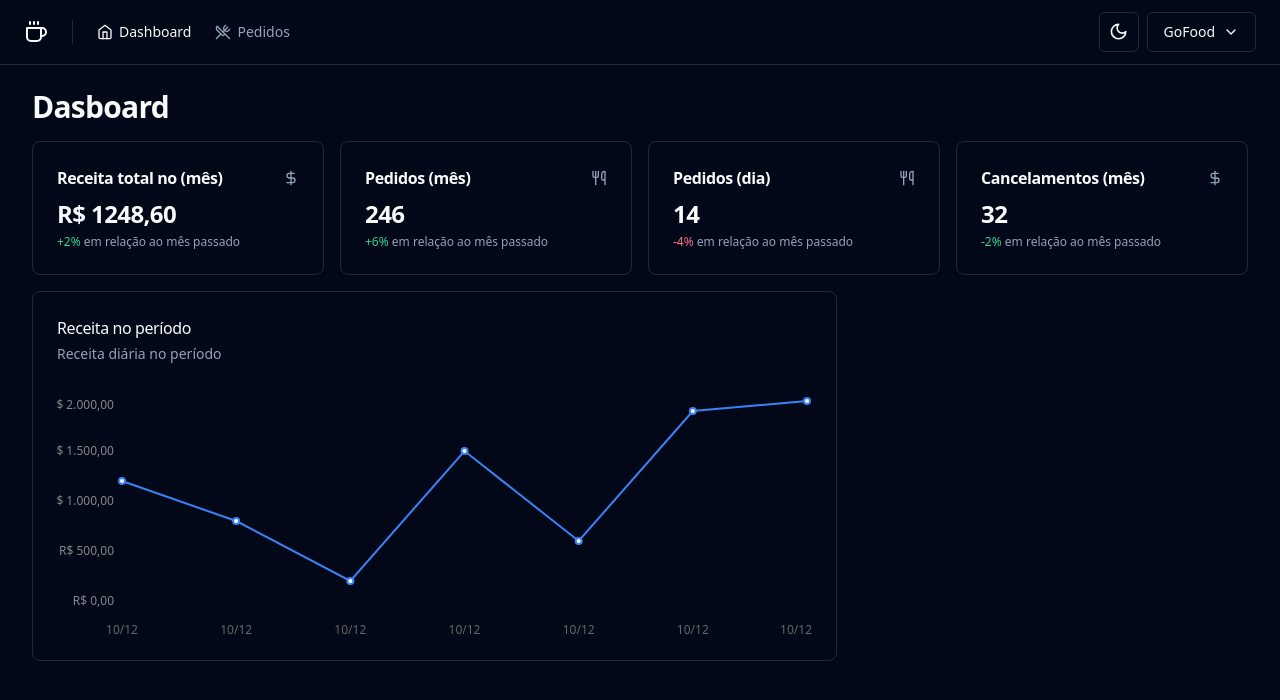
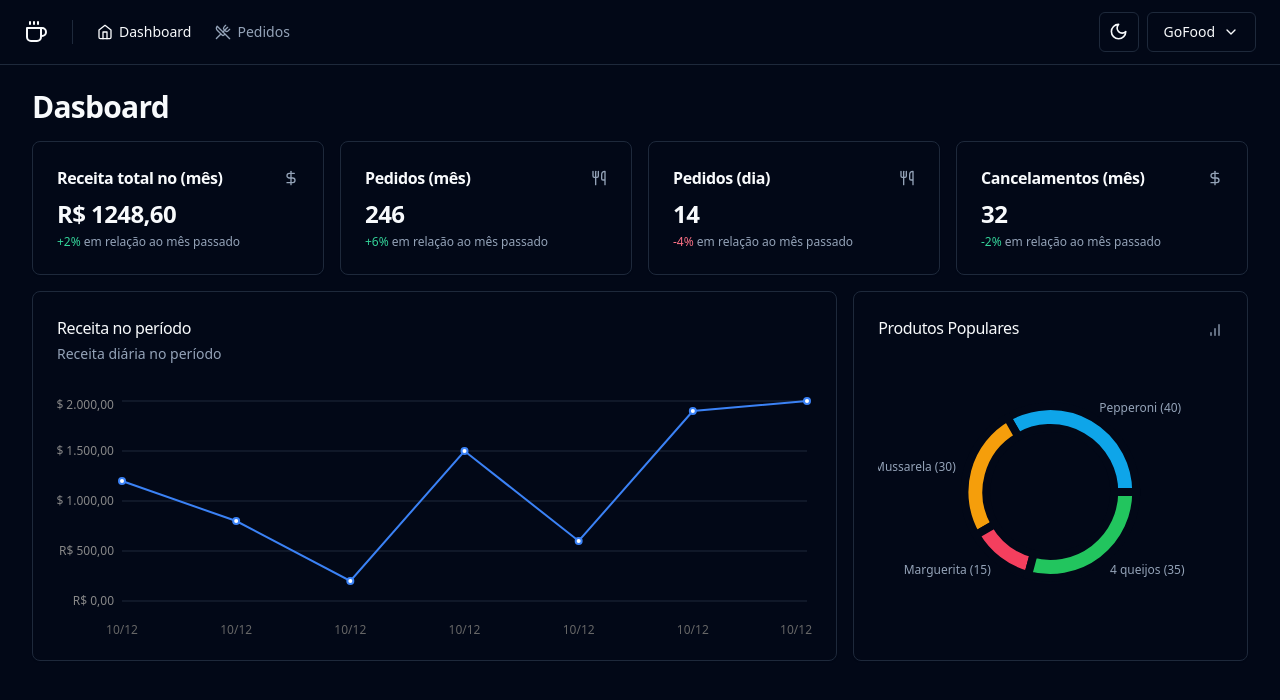
Before and after one commit to avilyre/gofood, a React (Vite) app: page / in a window 1280 px wide. Shown: the top 700 px of the page. Built offline with nearby package versions, Linux system fonts and the light colour scheme.

Commit message:
feat: add popular products pie chart

```diff
--- a/src/pages/app/dashboard/dashboard.tsx
+++ b/src/pages/app/dashboard/dashboard.tsx
@@ -5,6 +5,7 @@
 import { MonthCanceledOrdersAmountCard } from "./month-canceled-orders-amount";
 import { MonthOrdersAmountCard } from "./month-orders-amount-card";
 import { MonthRevenueCard } from "./month-revenue-card";
+import { PopularProductsChart } from "./popular-products-chart";
 import { RevenueChart } from "./revenue.chart";
 
 export function Dashboard() {
@@ -23,6 +24,7 @@
 
         <div className="grid grid-cols-9 gap-4">
           <RevenueChart />
+          <PopularProductsChart />
         </div>
       </div>
     </Fragment>
--- /dev/null
+++ b/src/pages/app/dashboard/popular-products-chart.tsx
@@ -0,0 +1,90 @@
+import { BarChart } from "lucide-react";
+import { Cell, Pie, PieChart, ResponsiveContainer } from "recharts";
+import colors from "tailwindcss/colors";
+
+import { Card, CardContent, CardHeader, CardTitle } from "@/components/ui/card";
+
+const data = [
+  { product: "Pepperoni", amount: 40 },
+  { product: "Mussarela", amount: 30 },
+  { product: "Marguerita", amount: 15 },
+  { product: "4 queijos", amount: 35 },
+];
+
+const COLORS = [
+  colors.sky[500],
+  colors.amber[500],
+  colors.rose[500],
+  colors.green[500],
+];
+
+export function PopularProductsChart() {
+  return (
+    <Card className="col-span-3">
+      <CardHeader className="pb-8">
+        <div className="space-y-1 flex items-center justify-between">
+          <CardTitle className="text-base font-medium">
+            Produtos Populares
+          </CardTitle>
+          <BarChart className="w-4 h-4 text-muted-foreground" />
+        </div>
+      </CardHeader>
+      <CardContent>
+        <ResponsiveContainer width="100%" height={240}>
+          <PieChart data={data} style={{ fontSize: 12 }}>
+            <Pie
+              data={data}
+              dataKey="amount"
+              nameKey="product"
+              cx="50%"
+              cy="50%"
+              outerRadius={86}
+              innerRadius={64}
+              strokeWidth={8}
+              labelLine={false}
+              label={({
+                cx,
+                cy,
+                midAngle,
+                innerRadius,
+                outerRadius,
+                value,
+                index,
+              }) => {
+                const RADIAN = Math.PI / 180;
+                const radius = 12 + innerRadius + (outerRadius - innerRadius);
+                const x = cx + radius * Math.cos(-midAngle * RADIAN);
+                const y = cy + radius * Math.sin(-midAngle * RADIAN);
+
+                return (
+                  <text
+                    x={x}
+                    y={y}
+                    className="fill-muted-foreground text-xs"
+                    textAnchor={x > cx ? "start" : "end"}
+                    dominantBaseline="central"
+                  >
+                    {data[index].product.length > 12
+                      ? data[index].product.substring(0, 12).concat("...")
+                      : data[index].product}{" "}
+                    ({value})
+                  </text>
+                );
+              }}
+            >
+              {data.map((_, index) => {
+                return (
+                  <Cell
+                    key={`cell-${index}`}
+                    fill={COLORS[index]}
+                    className="stroke-background hover:opacity-80"
+                  />
+                );
+              })}
+            </Pie>
+          </PieChart>
+        </ResponsiveContainer>
+      </CardContent>
+    </Card>
+  );
+}
--- a/src/pages/app/dashboard/revenue.chart.tsx
+++ b/src/pages/app/dashboard/revenue.chart.tsx
@@ -53,6 +53,8 @@
                 })
               }
             />
+            <CartesianGrid vertical={false} className="stroke-muted" />
+
             <Line
               stroke={colors["blue"]["500"]}
               type="linear"
```
